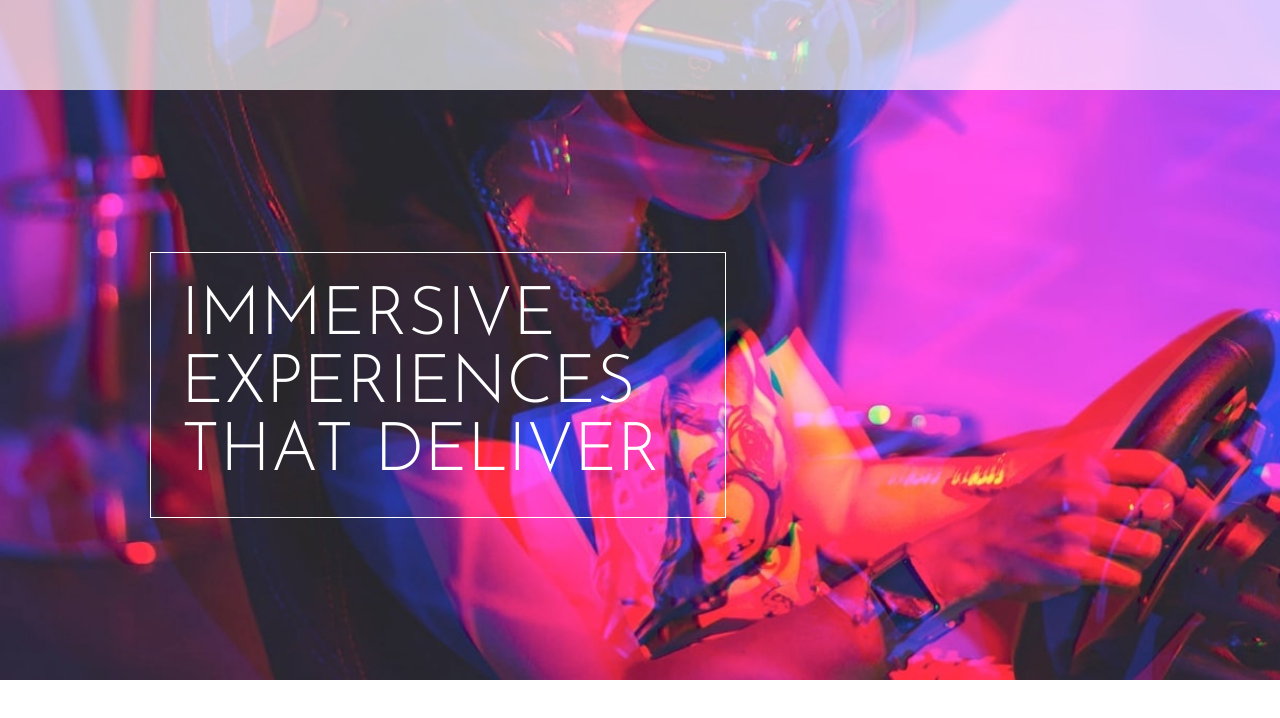
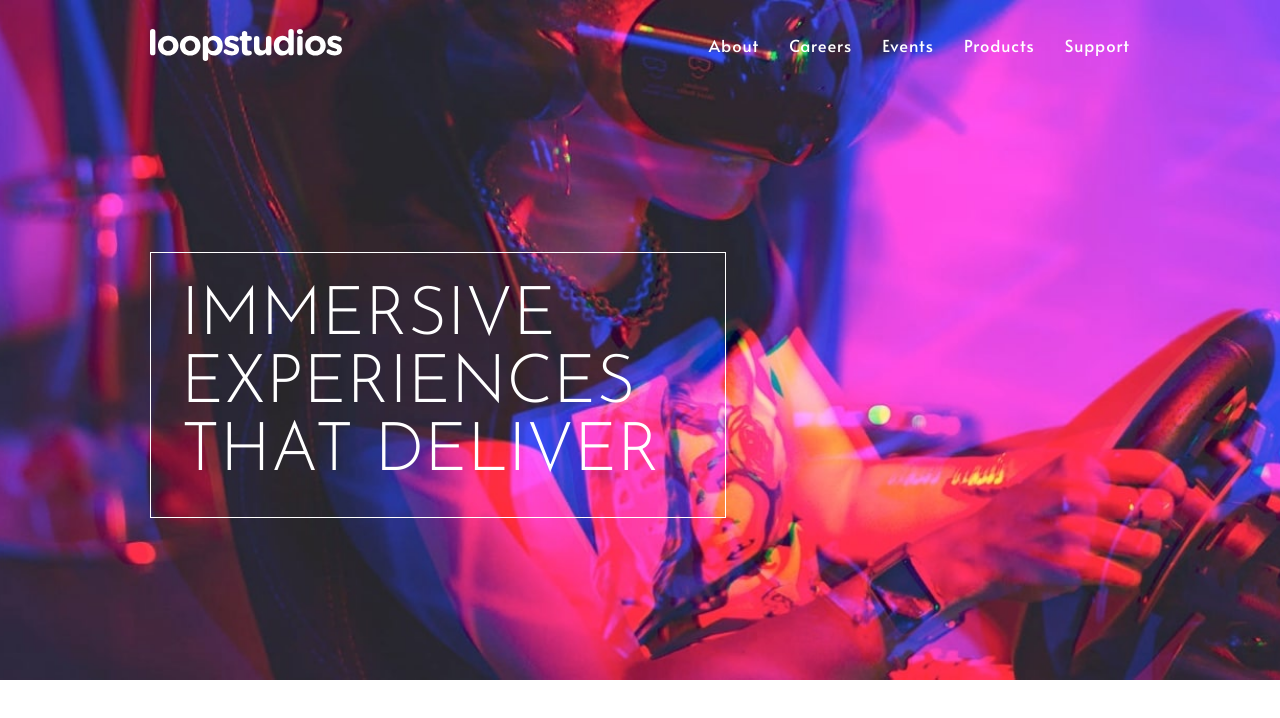
Before and after one commit to TiagoDiass/loopstudios-landing-page, a Next.js app: page / in a window 1280 px wide. Shown: the top 718 px of the page. Built offline with nearby package versions, Linux system fonts and the light colour scheme.

Commit message:
feat: add Header component

```diff
--- /dev/null
+++ b/src/components/Header/Header.styles.ts
@@ -0,0 +1,27 @@
+import styled from 'styled-components';
+
+export const HeaderContainer = styled.header`
+  height: 6rem;
+  padding: 2rem 10rem;
+  display: flex;
+  justify-content: space-between;
+  align-items: center;
+
+  nav {
+    display: flex;
+    align-items: center;
+    column-gap: 2rem;
+
+    a {
+      text-decoration: none;
+      color: var(--white);
+      font-size: 1.1rem;
+      letter-spacing: 1px;
+      transition: all 0.15s ease;
+
+      &:hover {
+        color: #eee;
+      }
+    }
+  }
+`;
--- /dev/null
+++ b/src/components/Header/Header.tsx
@@ -0,0 +1,16 @@
+import * as S from './Header.styles';
+
+export default function Header() {
+  return (
+    <S.HeaderContainer>
+      <img src='/images/logo.svg' alt='Loopstudios' />
+      <nav>
+        <a href='#'>About</a>
+        <a href='#'>Careers</a>
+        <a href='#'>Events</a>
+        <a href='#'>Products</a>
+        <a href='#'>Support</a>
+      </nav>
+    </S.HeaderContainer>
+  );
+}
--- a/src/pages/index.tsx
+++ b/src/pages/index.tsx
@@ -1,10 +1,11 @@
+import Header from '../components/Header/Header';
 import * as S from '../styles/pages/home.styles';
 
 export default function Home() {
   return (
     <S.MainContainer>
       <S.HeroBanner>
-        <header></header>
+        <Header />
         <h1>IMMERSIVE EXPERIENCES THAT DELIVER</h1>
       </S.HeroBanner>
     </S.MainContainer>
--- a/src/styles/pages/home.styles.ts
+++ b/src/styles/pages/home.styles.ts
@@ -11,11 +11,6 @@ export const HeroBanner = styled.section`
   display: flex;
   flex-direction: column;
 
-  header {
-    height: 6rem;
-    background-color: rgba(255, 255, 255, 0.7);
-  }
-
   h1 {
     width: 45%;
     max-width: 600px;
```
